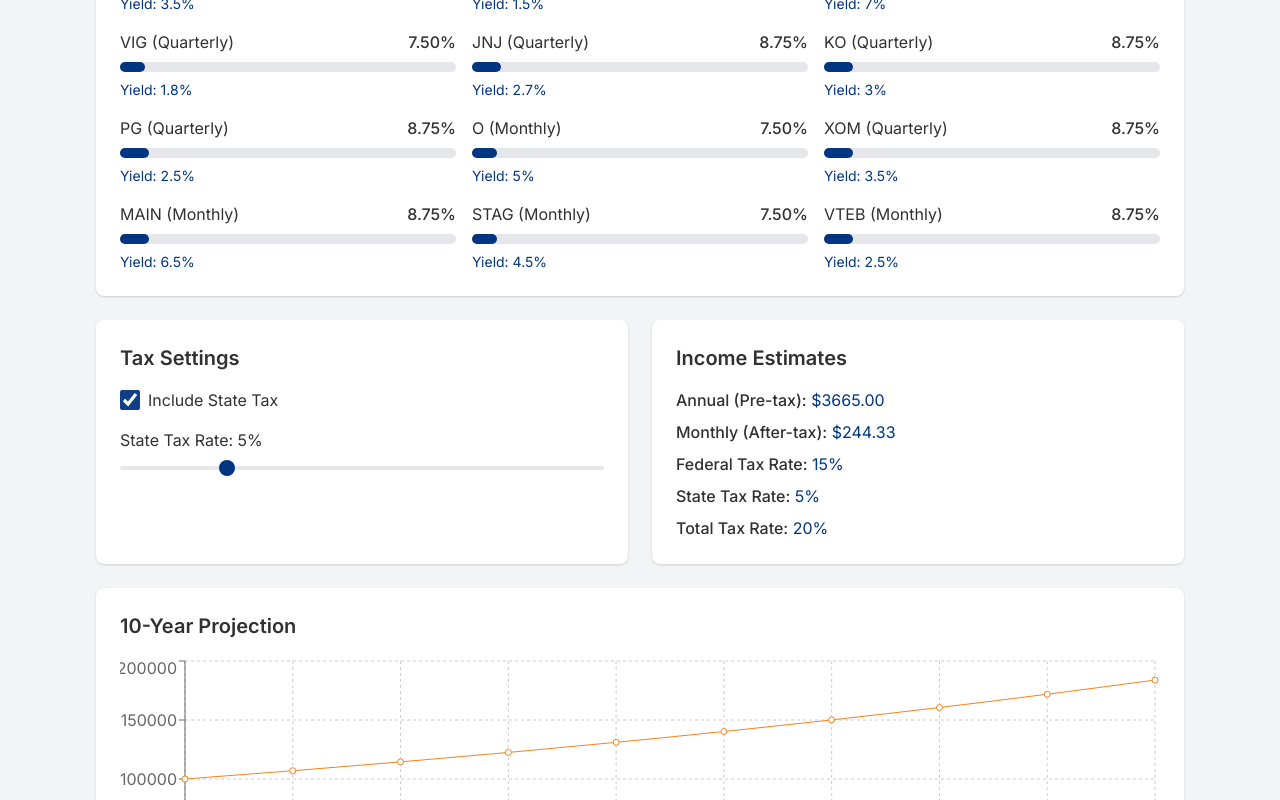
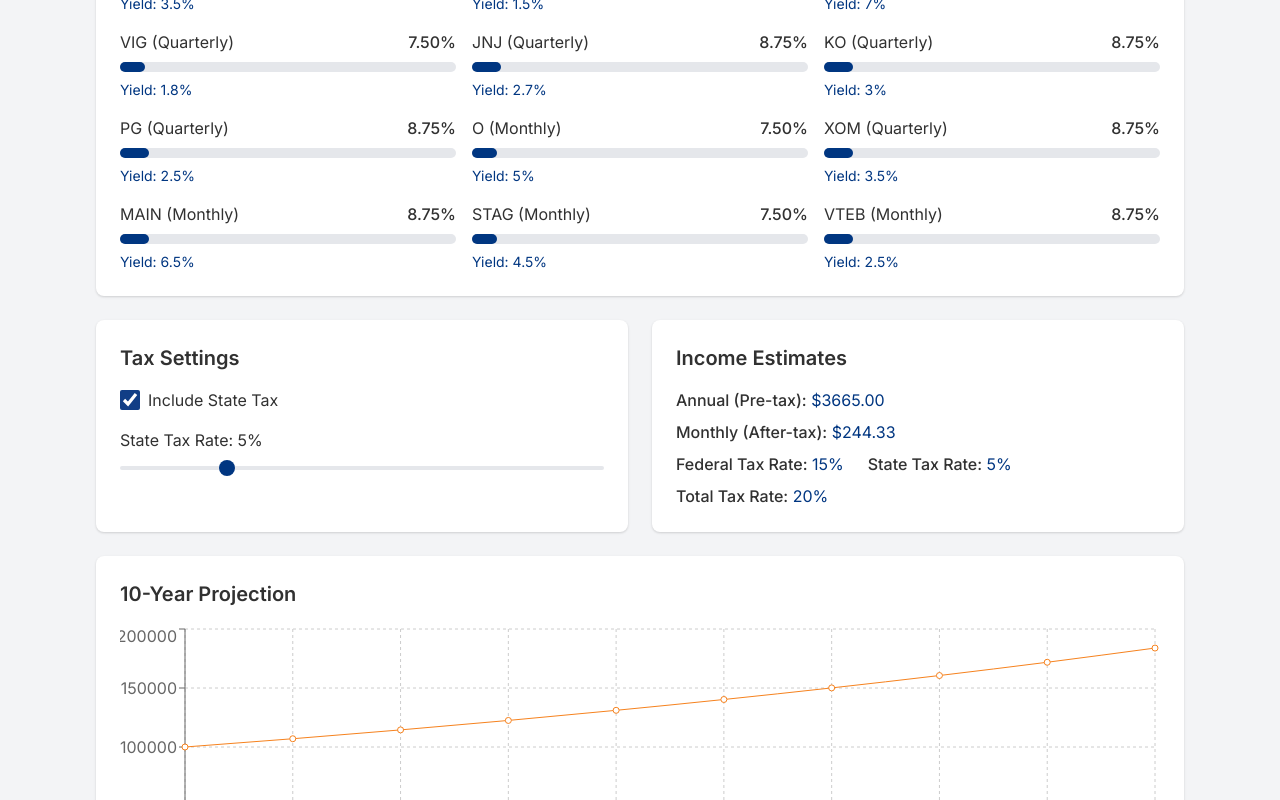
Before and after one commit to vmyazin/invest-planner, a React (Create React App) app: page / in a window 1280 px wide. Both pictures are taken after a click on the checkbox 130 px from the left and 888 px from the top of the page. Shown: the part 488-1288 px from the top of the page. Built offline with nearby package versions, Linux system fonts and the light colour scheme.

Commit message:
Improve tax layout

```diff
--- a/src/components/IncomeEstimates.js
+++ b/src/components/IncomeEstimates.js
@@ -7,8 +7,8 @@
     <div className="space-y-2 text-secondary">
       <p><span className="font-medium">Annual (Pre-tax):</span> <span className="text-primary">${annualIncome.toFixed(2)}</span></p>
       <p><span className="font-medium">Monthly (After-tax):</span> <span className="text-primary">${monthlyIncome.toFixed(2)}</span></p>
-      <p><span className="font-medium">Federal Tax Rate:</span> <span className="text-primary">{federalTaxRate}%</span></p>
-      {includeStateTax && <p><span className="font-medium">State Tax Rate:</span> <span className="text-primary">{stateTaxRate}%</span></p>}
+      <p><span className="font-medium">Federal Tax Rate:</span> <span className="text-primary">{federalTaxRate}%</span>
+      {includeStateTax && <span className='ps-6'><span className="font-medium">State Tax Rate:</span> <span className="text-primary">{stateTaxRate}%</span></span>}</p>
       <p><span className="font-medium">Total Tax Rate:</span> <span className="text-primary">{includeStateTax ? federalTaxRate + stateTaxRate : federalTaxRate}%</span></p>
     </div>
   </div>
```
